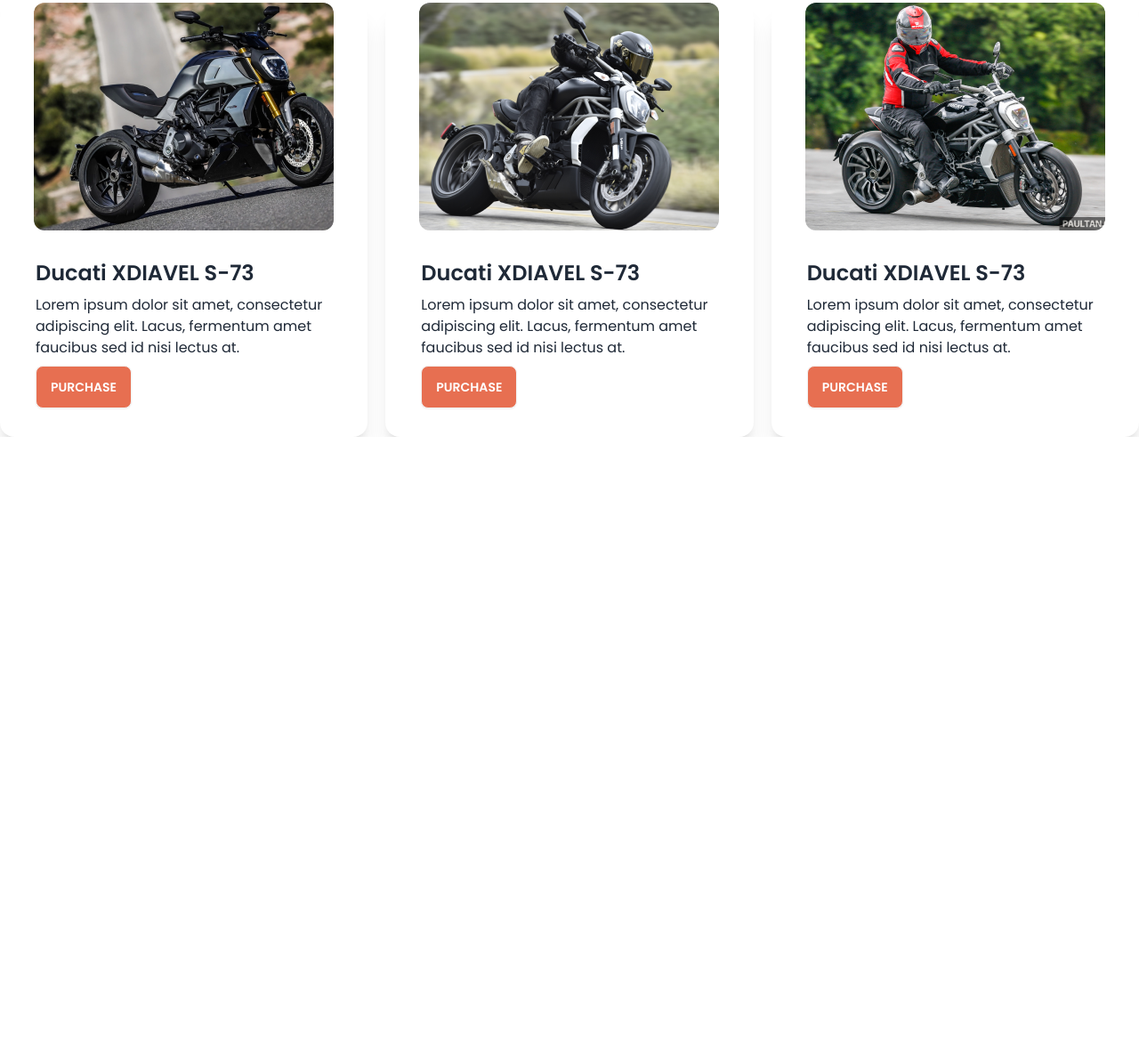
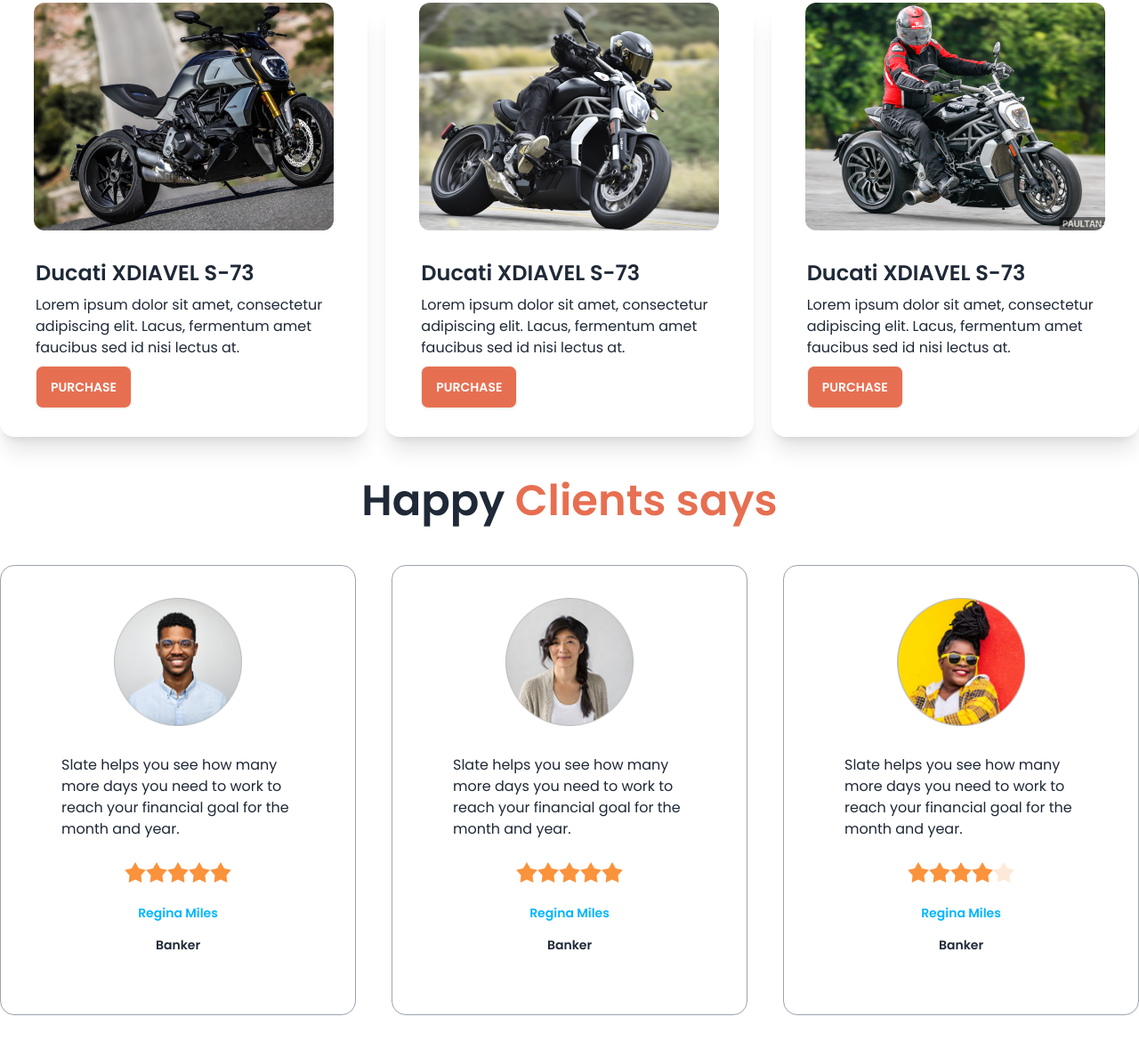
Before and after one commit to EgrSakib/Biker-Zone-With-DaisyUI, a plain HTML site: page index.html in a window 1280 px wide. Shown: the part 1310-2489 px from the top of the page at 89% size. Before the commit the page ends 1801 px from the top, so only its background shows below. Drawn offline with nearby package versions, Linux system fonts and the light colour scheme.

Commit message:
Customer Review Completed

```diff
--- a/index.html
+++ b/index.html
@@ -174,7 +174,7 @@
             </div>
         </section>
         <!-- Latest News -->
-        <section>
+        <section class="my-12">
             <h3 class="text-3xl lg:text-5xl font-semibold text-center my-12">Latest News</h3>
             <div class="grid grid-cols-1 md:grid-cols-2 lg:grid-cols-3 gap-5">
                 <!-- First slide -->
@@ -224,6 +224,76 @@
                 </div>
             </div>
         </section>
+        <!-- Customer Review -->
+        <section class="my-12">
+            <h3 class="text-3xl lg:text-5xl font-semibold text-center my-12">Happy <span
+                    class="text-bike-primary">Clients says</span></h3>
+            <div class="grid grid-cols-1 md:grid-cols-2 lg:grid-cols-3 gap-10">
+                <!-- Review Card 1 -->
+                <div class="card bg-base-100 p-9 border border-gray-400">
+                    <figure><img class="w-36" src="images/others/user-1.png" alt="Shoes" /></figure>
+                    <div class="card-body">
+                        <p>Slate helps you see how
+                            many more days you need
+                            to work to reach your financial
+                            goal for the month and year.</p>
+                        <div class="rating justify-center mt-4">
+                            <input type="radio" name="rating-2" class="mask mask-star-2 bg-orange-400" />
+                            <input type="radio" name="rating-2" class="mask mask-star-2 bg-orange-400" />
+                            <input type="radio" name="rating-2" class="mask mask-star-2 bg-orange-400" />
+                            <input type="radio" name="rating-2" class="mask mask-star-2 bg-orange-400" checked />
+                            <input type="radio" name="rating-2" class="mask mask-star-2 bg-orange-400" />
+                        </div>
+                        <div class="text-center space-y-4 mt-4">
+                            <h4 class="text-sm font-semibold text-info">Regina Miles</h4>
+                            <p class="text-sm font-semibold">Banker</p>
+                        </div>
+                    </div>
+                </div>
+                <!-- Review Card 2 -->
+                <div class="card bg-base-100 p-9 border border-gray-400">
+                    <figure><img class="w-36" src="images/others/user-2.png" alt="Shoes" /></figure>
+                    <div class="card-body">
+                        <p>Slate helps you see how
+                            many more days you need
+                            to work to reach your financial
+                            goal for the month and year.</p>
+                        <div class="rating justify-center mt-4">
+                            <input type="radio" name="rating-2" class="mask mask-star-2 bg-orange-400" />
+                            <input type="radio" name="rating-2" class="mask mask-star-2 bg-orange-400" />
+                            <input type="radio" name="rating-2" class="mask mask-star-2 bg-orange-400" />
+                            <input type="radio" name="rating-2" class="mask mask-star-2 bg-orange-400" checked />
+                            <input type="radio" name="rating-2" class="mask mask-star-2 bg-orange-400" />
+                        </div>
+                        <div class="text-center space-y-4 mt-4">
+                            <h4 class="text-sm font-semibold text-info">Regina Miles</h4>
+                            <p class="text-sm font-semibold">Banker</p>
+                        </div>
+                    </div>
+                </div>
+                <!-- Review Card 3 -->
+                <div class="card bg-base-100 p-9 border border-gray-400">
+                    <figure><img class="w-36" src="images/others/user-3.png" alt="Shoes" /></figure>
+                    <div class="card-body">
+                        <p>Slate helps you see how
+                            many more days you need
+                            to work to reach your financial
+                            goal for the month and year.</p>
+                        <div class="rating justify-center mt-4">
+                            <input type="radio" name="rating-2" class="mask mask-star-2 bg-orange-400" />
+                            <input type="radio" name="rating-2" class="mask mask-star-2 bg-orange-400" />
+                            <input type="radio" name="rating-2" class="mask mask-star-2 bg-orange-400" />
+                            <input type="radio" name="rating-2" class="mask mask-star-2 bg-orange-400" checked />
+                            <input type="radio" name="rating-2" class="mask mask-star-2 bg-orange-400" />
+                        </div>
+                        <div class="text-center space-y-4 mt-4">
+                            <h4 class="text-sm font-semibold text-info">Regina Miles</h4>
+                            <p class="text-sm font-semibold">Banker</p>
+                        </div>
+                    </div>
+                </div>
+            </div>
+        </section>
     </main>
     <footer>
 
```
